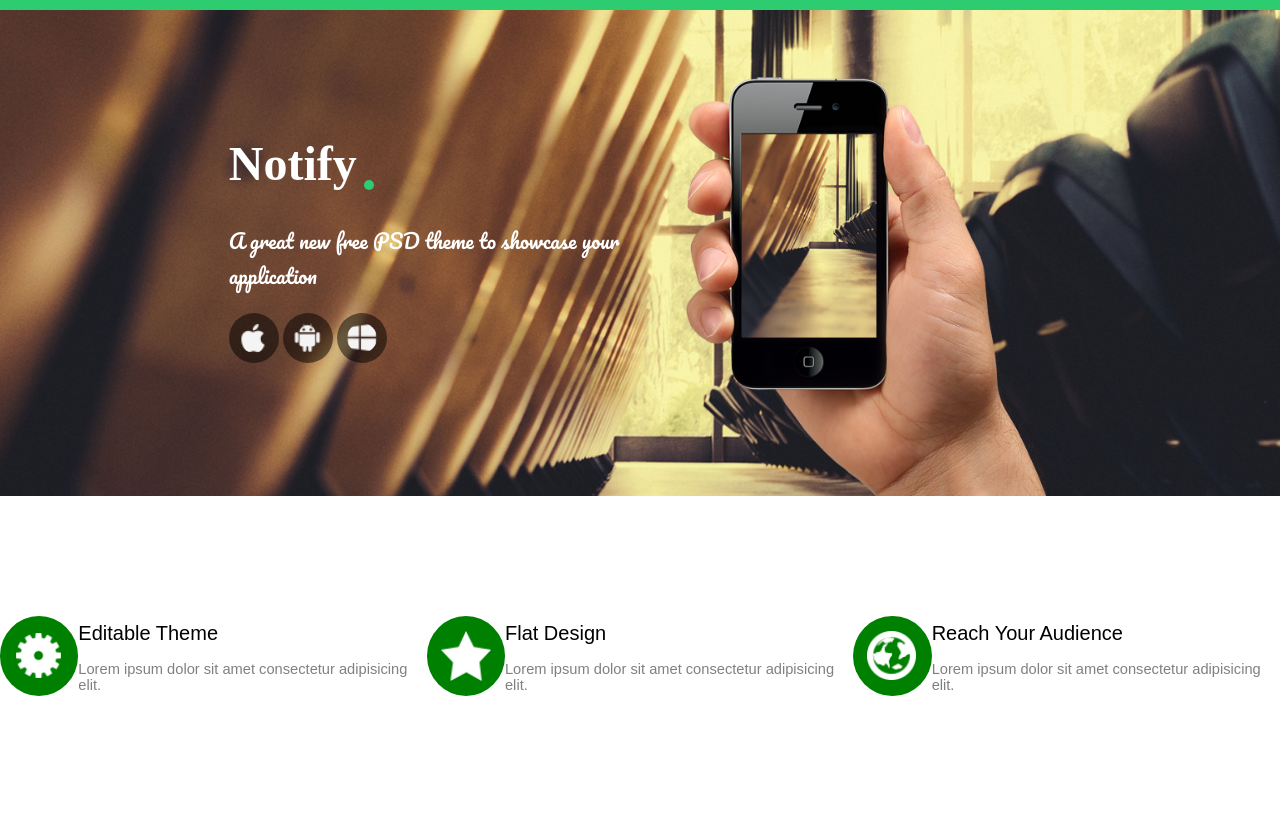
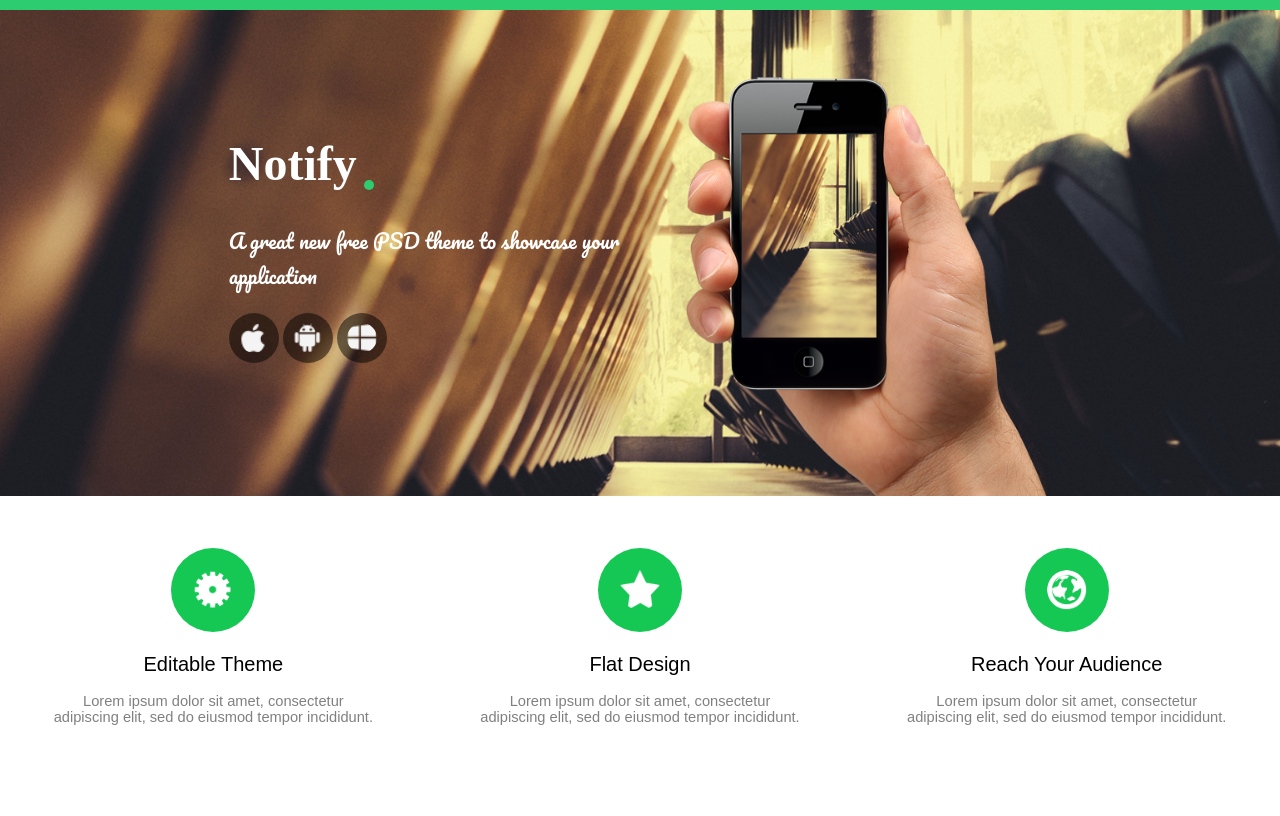
Before and after one commit to Rubenscode/d105-notify, a plain HTML site: page index.html in a window 1280 px wide. Drawn offline with Linux system fonts and the light colour scheme.

Commit message:
Alteração na estrutura section e classe world

```diff
--- a/index.html
+++ b/index.html
@@ -27,38 +27,20 @@
 
     <section>
         <div class="World">
-            <div class="Logo">
-                <img src="images/icone1.png" alt="Logo">
-        </div>
-
-        <div>
-            <h2>Editable Theme</h2>
-            <p>Lorem ipsum dolor sit amet consectetur adipisicing elit.</p>
+            <img src="images/icone1.png" class="Logo" alt="Logo">
+                <h2>Editable Theme</h2>
+                <p>Lorem ipsum dolor sit amet, consectetur adipiscing elit, sed do eiusmod tempor incididunt.</p>
         </div>
 
         <div class="World">
-            <div class="Stars">
-                <img src="images/icone2.png" alt="Stars">
-        </div>
-
-        <div>
-            <h2>Flat Design</h2>
-            <p>Lorem ipsum dolor sit amet consectetur adipisicing elit.</p>
+            <img src="images/icone2.png" alt="Stars" class="Logo">
+                <h2>Flat Design</h2>
+                <p>Lorem ipsum dolor sit amet, consectetur adipiscing elit, sed do eiusmod tempor incididunt.</p>
         </div>
 
         <div class="World">
-            <div class="Mundo">
-                <img src="images/icone3.png" alt="Mundo">
-        </div>
-
-        <div>
-            <h2>Reach Your Audience</h2>
-            <p>Lorem ipsum dolor sit amet consectetur adipisicing elit.</p>
+            <img src="images/icone3.png" alt="Mundo" class="Logo">
+                <h2>Reach Your Audience</h2>
+                <p>Lorem ipsum dolor sit amet, consectetur adipiscing elit, sed do eiusmod tempor incididunt.</p>
         </div>
     </section>
-
-    <aside></aside>
-    <footer></footer>
-</body>
-
-</html>
--- a/styles.css
+++ b/styles.css
@@ -48,7 +48,7 @@ body{
 }
 
 .banner .icones img:hover{
-    background-color: #2dcc70);
+    background-color: #2dcc70;
 }
 
 .banner .icones img{
@@ -81,26 +81,19 @@ body{
 }
 
 section{
-    align-items: center;
+    flex-wrap: wrap;
     display: flex;
-    flex-direction: row;
     font-family: sans-serif;
     justify-content: space-around;
     height: 40vh;
 }
 
-.World{
+.Logo img{
     align-items: center;
     display: flex;
-    height: 20vh;
-}
-
-.World img{
-    align-items: center;
-    display: flex;
-    height: 50px;
+    height: 30px;
     justify-content: center;
-    width: 50px;
+    width: 30px;
     padding: 10px;
 }
 .World h2{
@@ -113,13 +106,20 @@ section{
     font-size: 11pt;
 }
 
-.World .Logo, .Stars, .Mundo{
-    align-items: center;
-    background-color: green;
-    border-radius: 100%;
-    display: flex;
-    height: 80px;
-    justify-content: center;
-    width: 80px;
+.World{
+    flex-basis: 0;
+    flex-grow: 1;
+    max-width: 100%;
+    position: relative;
+    width: 100%;
+    min-height: 1px;
+    padding: 52px;
+    text-align: center;
 }
-aside{
+
+.Logo{
+    background-color: #15c753;
+    border-radius: 50%;
+    padding: 22px;
+    height: 40px;
+}
```
